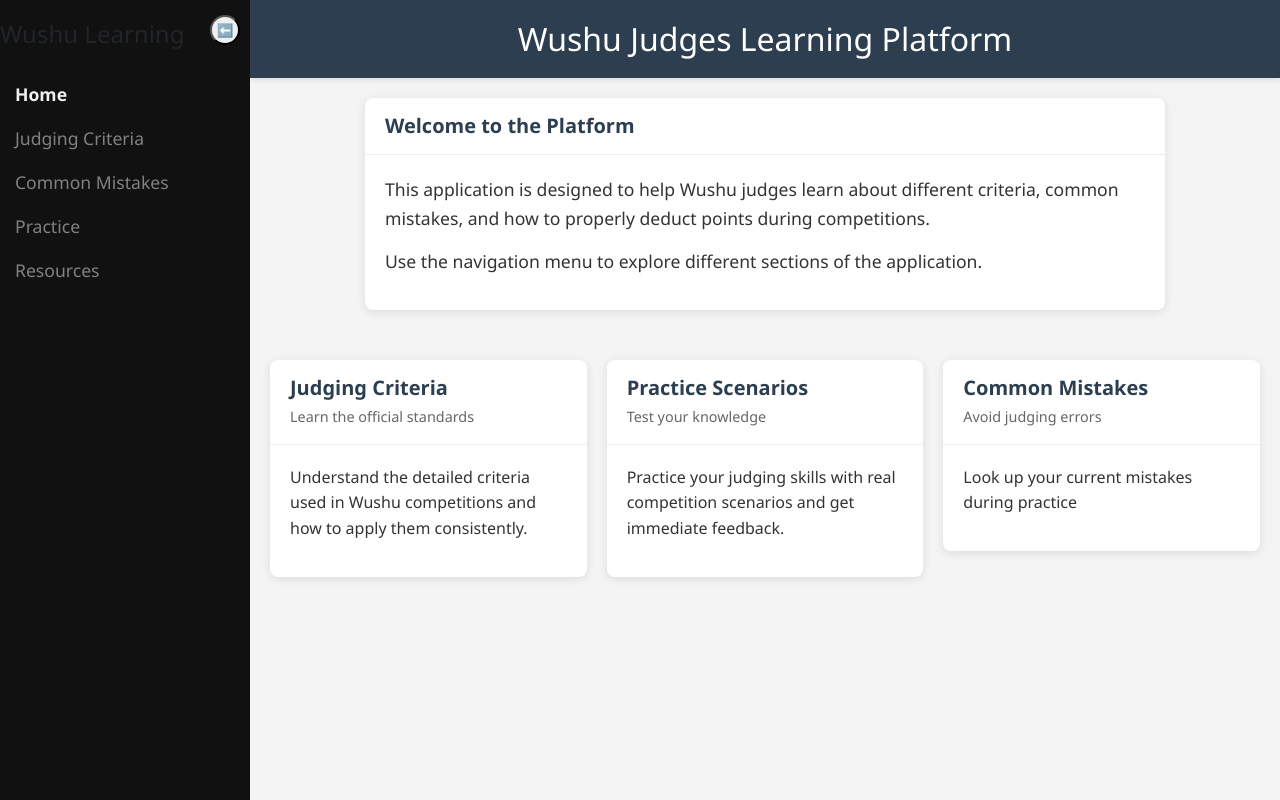
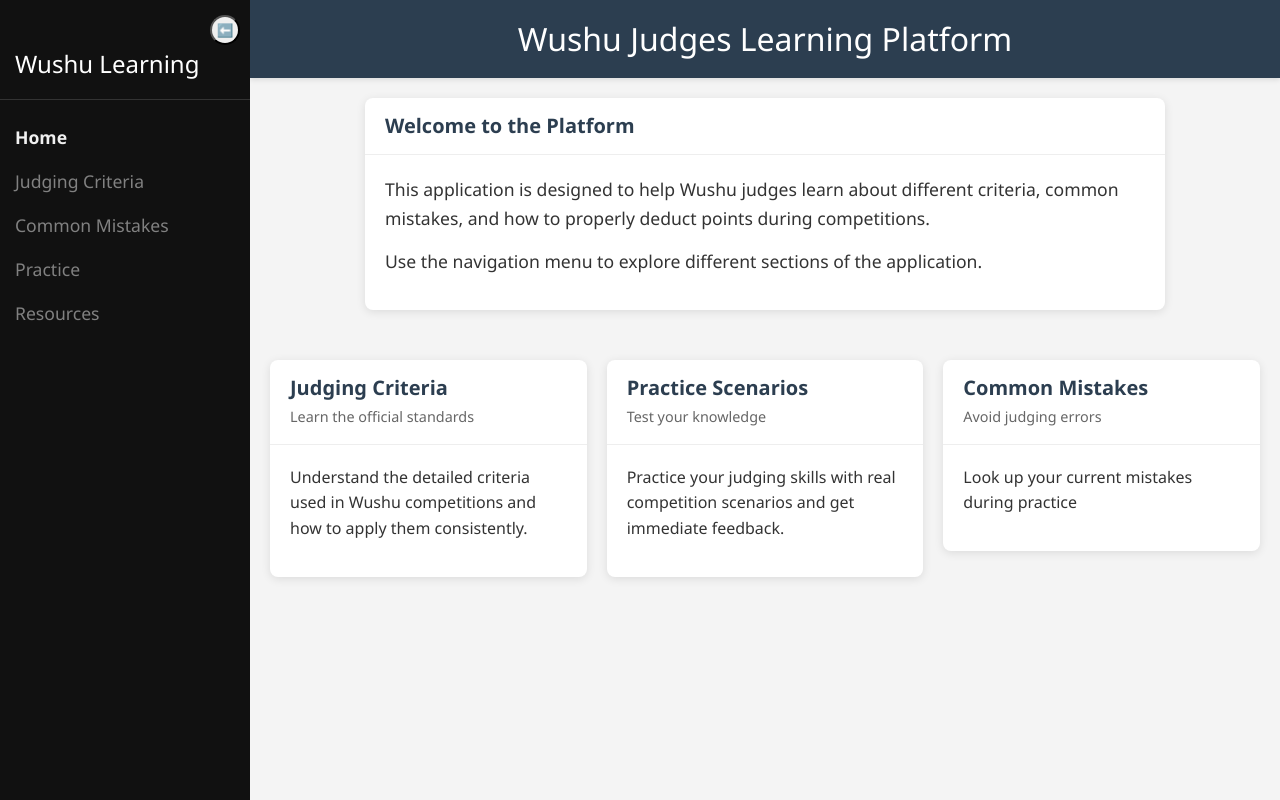
Before and after one commit to Heinki/wushu-learning, an Angular app: page / in a window 1280 px wide. Built offline with nearby package versions, Linux system fonts and the light colour scheme.

Commit message:
fix: fix typo

```diff
--- a/src/app/components/navigation/navigation.component.html
+++ b/src/app/components/navigation/navigation.component.html
@@ -1,5 +1,5 @@
 <div class="sidenav" [class.collapsed]="isCollapsed">
-  <div class="sidenav-heade">
+  <div class="sidenav-header">
     @if (!isCollapsed) {
       <h2>Wushu Learning</h2>
     } @else {
```
